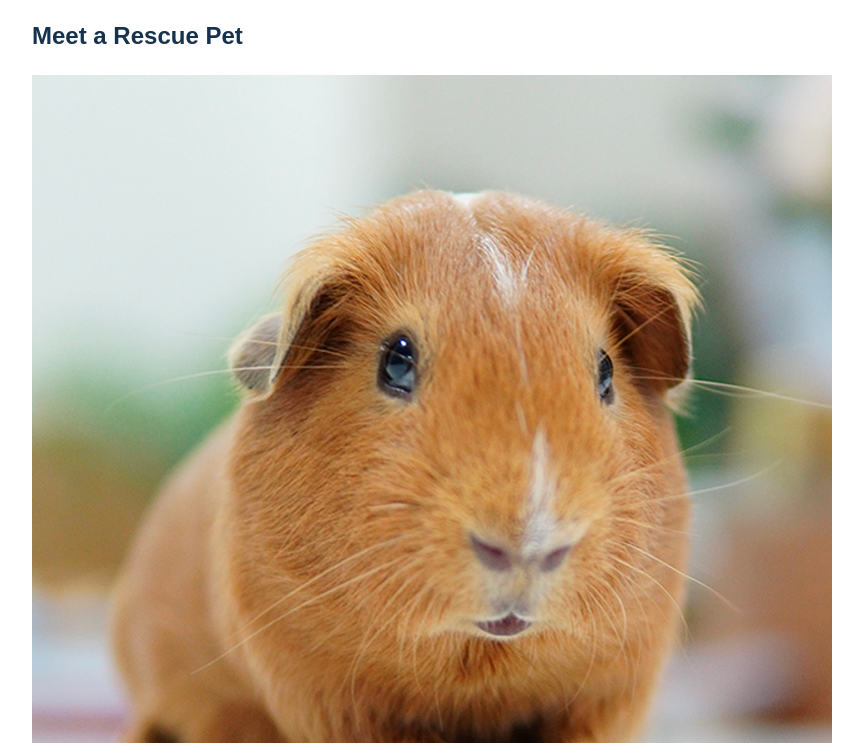
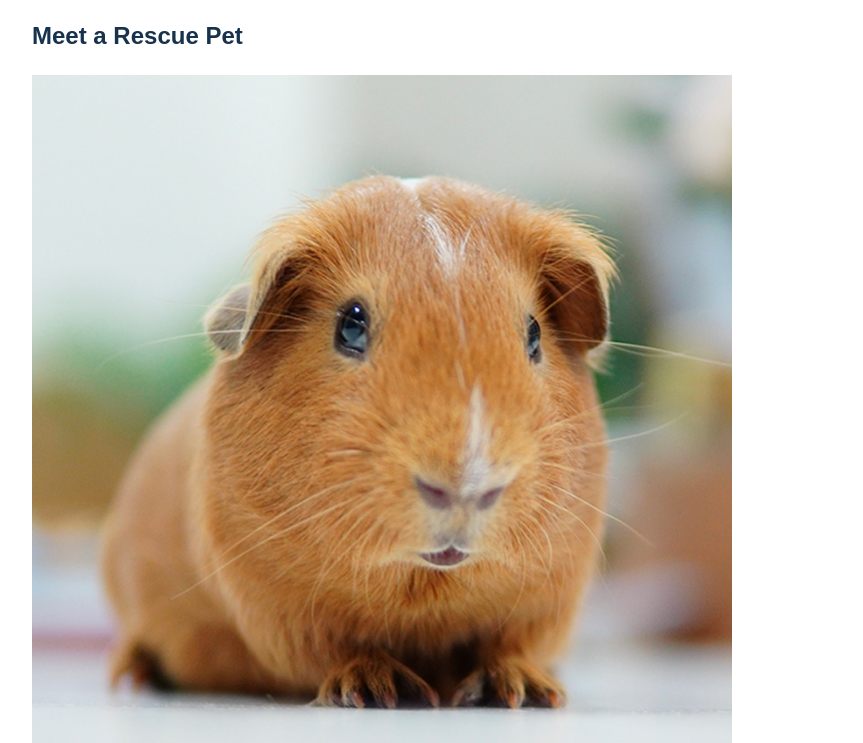
Before and after one commit to wiretraveler/twin-cities-animal-rescue, a plain HTML site: page index.html in a window 1280 px wide. Shown: the part 653-1396 px from the top of the page, without its empty margins (158-1021 px from the left). Drawn offline with Linux system fonts and the light colour scheme.

Commit message:
Update styles.css

```diff
--- a/styles.css
+++ b/styles.css
@@ -24,6 +24,10 @@ img,
 video {
     max-width: 100%
     height: auto;
+}
+
+main img {
+    max-width: 700px;
 }
 
 nav {
```
